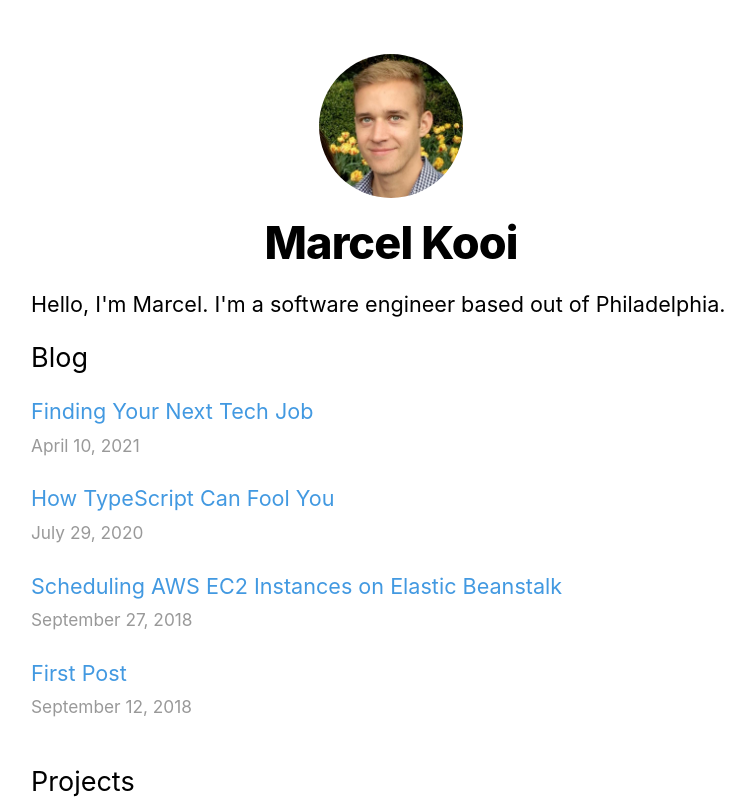
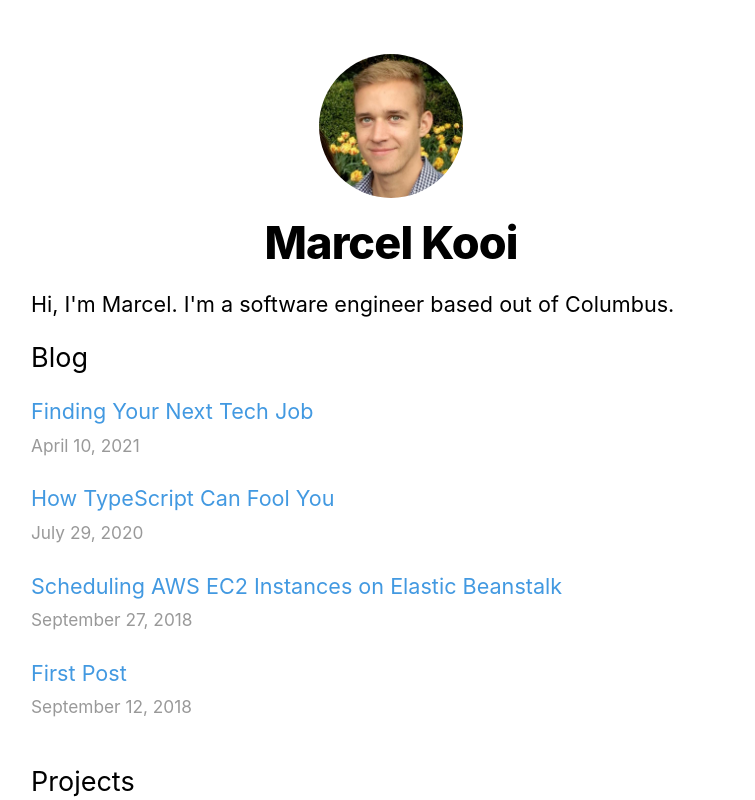
Before and after one commit to marcelkooi/marcel-nextjs-blog, a Next.js app: page / in a window 1280 px wide. Shown: the top 800 px of the page, without its empty margins (249-1004 px from the left). Built offline with nearby package versions, Linux system fonts and the light colour scheme.

Commit message:
Switch location to cbus since I'm moving

```diff
--- a/pages/index.tsx
+++ b/pages/index.tsx
@@ -20,7 +20,7 @@ export default function Home ({ allPostsData, allProjectsData }) {
         <title>{siteTitle}</title>
       </Head>
       <section className={utilStyles.headingMd}>
-        <p>Hello, I'm Marcel. I'm a software engineer based out of Philadelphia.</p>
+        <p>Hi, I'm Marcel. I'm a software engineer based out of Columbus.</p>
       </section>
       <section className={`${utilStyles.headingMd} ${utilStyles.padding1px}`}>
         <h2 className={utilStyles.headingLg}>Blog</h2>
```
